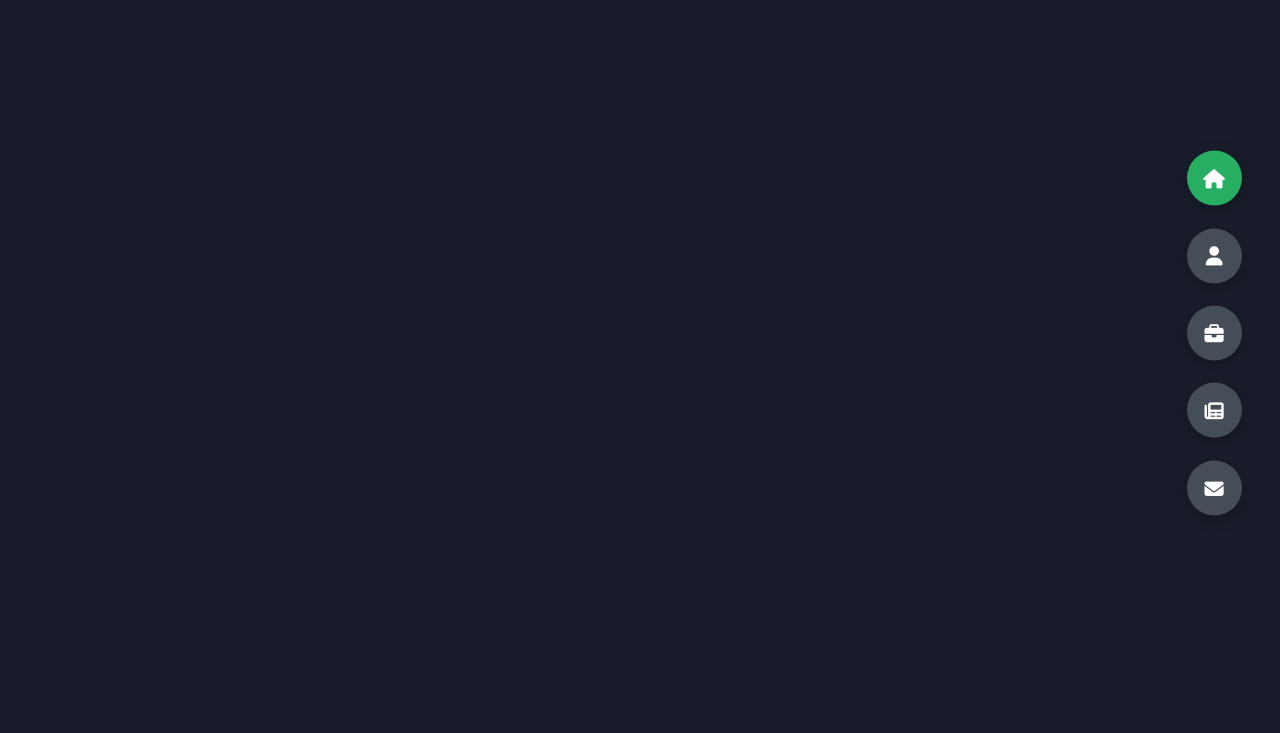
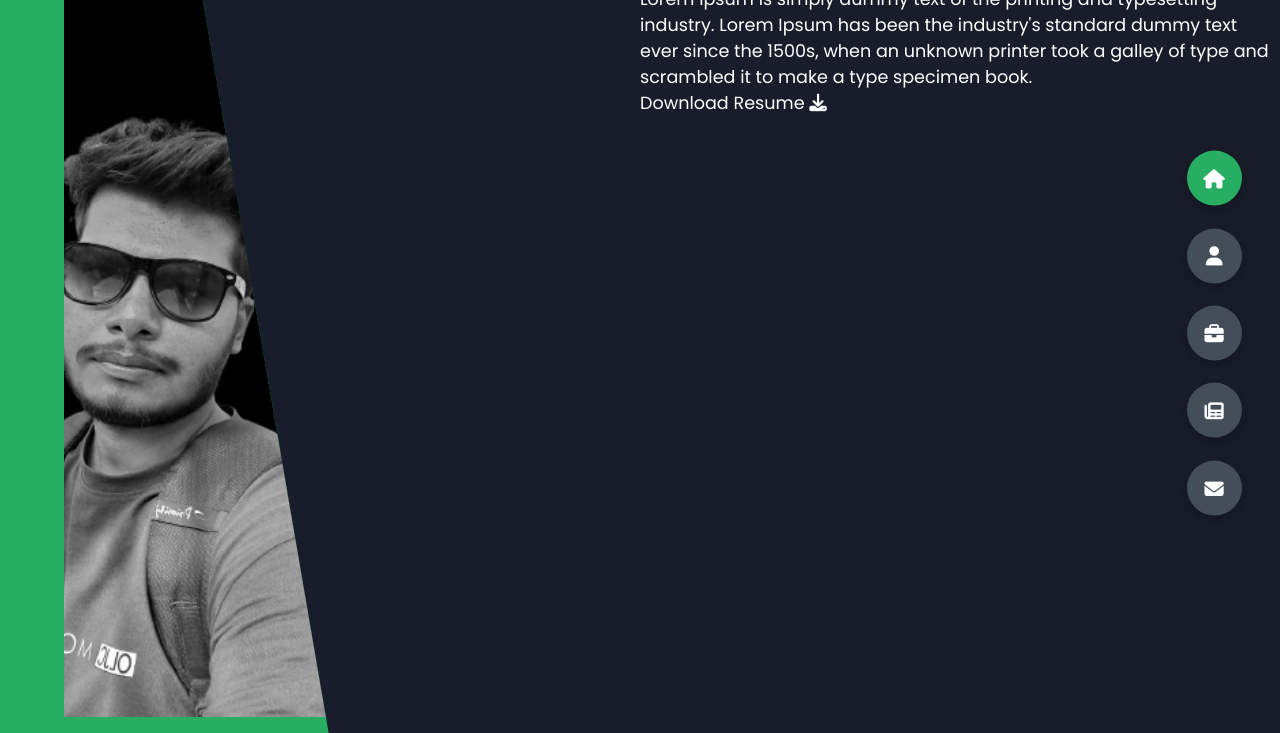
Before and after one commit to Shubham-me85/Front-end-Project, a plain HTML site: page index.html in a window 1280 px wide. Shown: the part 67-800 px from the top of the page. Drawn offline with Linux system fonts and the light colour scheme.

Commit message:
Today's commit

```diff
--- a/app.js
+++ b/app.js
@@ -16,6 +16,22 @@ function PageTransitions(){
 
     allSections.addEventListener('click', (e) =>{
         const id = e.target.dataset.id;
+        if(id){
+            sectBtns.forEach((btn) =>{
+                btn.classList.remove('active')
+            })
+            e.target.classList.add('active')
+
+            sections.forEach((section) =>{
+                section.classList.remove('active')
+            })
+
+            const element = document.getElementById(id);
+            element.classList.add('active')
+
+
+        }
+
     })
 
 }
--- a/index.html
+++ b/index.html
@@ -13,7 +13,31 @@
 </head>
 <body class="main-content">
     <header class="section sec1 header active" id="home">
-
+        <div class="header-content">
+              <div class="left-header">
+                <div class="h-shape">
+                    <div class="image">
+                        <img src="photou.png" alt="">
+                    </div>
+                </div>
+              </div>
+              <div class="right-header">
+                <h1 class="name">
+                    Hi, I' m <span class="name">Shubham.</span>
+                    A Web Developer.
+                </h1>
+                <p>
+                    Lorem Ipsum is simply dummy text of the printing and typesetting industry.
+                     Lorem Ipsum has been the industry's standard dummy text ever since the 1500s,
+                      when an unknown printer took a galley of type and scrambled it to make
+                       a type specimen book.
+                 </p>
+                 <a href="" class="main-btn">
+                    <span class="main-btn">Download Resume</span>
+                    <span class="btn-icon"><i class="fa-solid fa-download"></i></i></span>
+                 </a>
+              </div>
+        </div>
 
     </header>
         <main>
@@ -35,7 +59,7 @@
         <div class="control control-4" data-id="blogs">
             <i class="fa-solid fa-newspaper"></i>
         </div>
-        <div class="control control-5" data-id="contact ">
+        <div class="control control-5" data-id="contact">
             <i class="fa-solid fa-envelope"></i>
         </div>
     </div>
--- a/styles/style.scss
+++ b/styles/style.scss
@@ -61,32 +61,47 @@ section{
 .sec1{
     display: none;
     transform: translateY(0) scale(1);
-    background-color: blueviolet;
+
 }
 
 .sec2{
     display: none;
     transform: translateY(0) scale(1);
-    background-color: rgb(73, 226, 43);
+
 }
 
 .sec3{
     display: none;
     transform: translateY(0) scale(1);
-    background-color: rgb(43, 226, 208);
+
 }
 
 .sec4{
     display: none;
     transform: translateY(0) scale(1);
-    background-color: rgb(226, 43, 58);
+
 }
 
 .sec5{
     display: none;
     transform: translateY(0) scale(1);
-    background-color: rgb(111, 94, 134);
+
 }
+
+.active{
+    display: block;
+    animation: scaleAnim 1s ease-in-out;
+    @keyframes scaleAnim{
+        0%{
+            transform: translateY(-100%) scaleY(0)
+        }
+        100%{
+            transform: translateY(0) scaleY(1)
+        }
+    }
+
+}
+
 
 .controls{
     position: fixed;
@@ -125,3 +140,43 @@ section{
     }
 
 }
+
+.header-content{
+    display: grid;
+    grid-template-columns: repeat(2,1fr);
+    height: 100%;
+    .left-header{
+        display: flex;
+        align-items: center;
+        position: relative;
+        .h-shape{
+            transition: all .4s  ease-in-out;
+            width: 65%;
+            height: 100%;
+            background-color: var(--color-secondary);
+            position: absolute;
+            left: 0;
+            top: 0;
+            z-index: -1;
+            clip-path: polygon(0 0,46% 0,79% 100%,0 100%);
+        }
+        .image{
+            border-radius: var(--br-sm-2);
+            height: 98%;
+            width: 68%;
+            margin-left: 4rem;
+            background-color: var(--color-black);
+            transition: all .4s ease-in-out;
+            img{
+              width: 100%;
+              height: 100%;
+              object-fit: cover;
+              transition: all .4s ease-in-out;
+              filter: grayscale(100%);
+              &:hover{
+                filter: grayscale(0%);
+              }
+            }
+        }
+    }
+}
```
Also changed, not shown: photo.jpeg (added), photou.png (added), styles/style.css, 1 other file.
